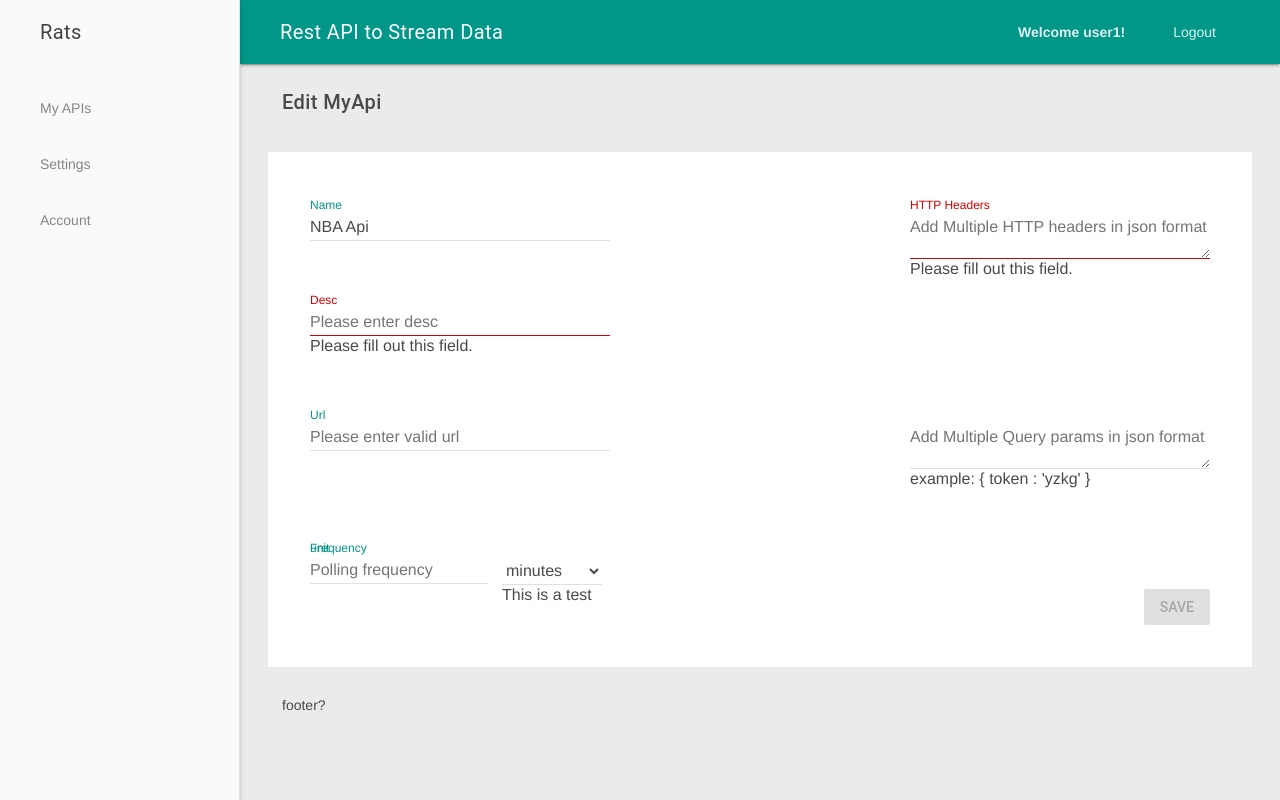
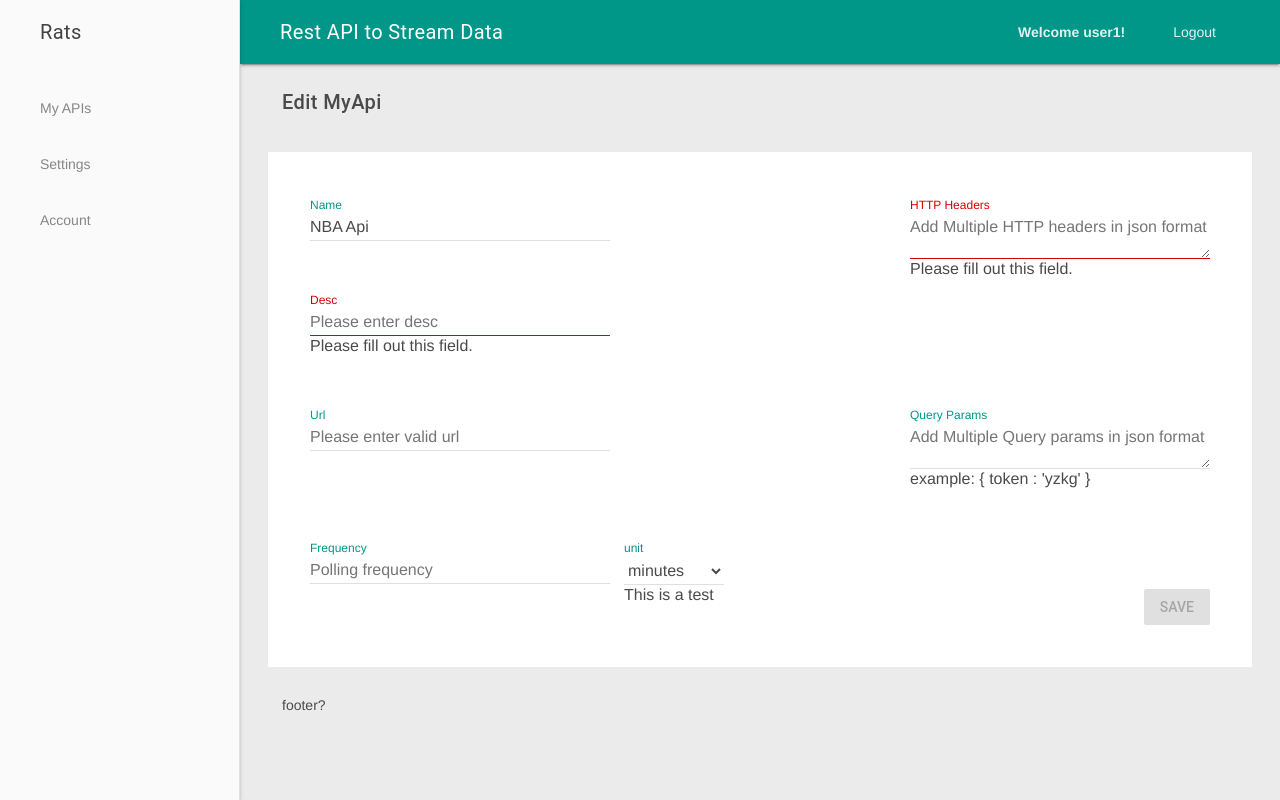
Before and after one commit to rest2stream/rest2stream, a Vue app in the folder vue3/: page /myapi/edit/1 in a window 1280 px wide. Built offline with nearby package versions, Linux system fonts and the light colour scheme.

Commit message:
introduced global css definition for all form elements

```diff
--- a/vue3/src/components/forms/FormInput.vue
+++ b/vue3/src/components/forms/FormInput.vue
@@ -1,19 +1,20 @@
 <template>
 
+  <div :class="divClass || styling.FormInput?.divClass || styling.divClass">
     <label
       v-if="id && !label"
-      :class="labelClass || styling.FormInput?.labelClass"
+      :class="labelClass || styling.FormInput?.labelClass || styling.labelClass"
       :for="id"
     >{{id}}</label>
 
     <label
       v-if="id && label"
-      :class="labelClass || styling.FormInput?.labelClass"
+      :class="labelClass || styling.FormInput?.labelClass || styling.labelClass"
       :for="id"
     >{{label}}</label>
 
     <input
-      :class="inputClass || styling.FormInput?.inputClass"
+      :class="inputClass || styling.FormInput?.inputClass || styling.elementsClass"
       v-bind="$attrs"
       :id="id"
       :value="modelValue"
@@ -21,6 +22,7 @@
     >
     <span v-if="validationMessage">{{validationMessage}}</span>
     <span v-if="help && !validationMessage">{{help}}</span>
+  </div>
 
 </template>
 
@@ -49,6 +51,9 @@
         inputClass: {
           type: String
         },
+        divClass: {
+          type: String
+        },
         //validationMessage: {
         //  type: String
         //},
--- a/vue3/src/components/forms/FormSelect.vue
+++ b/vue3/src/components/forms/FormSelect.vue
@@ -1,19 +1,20 @@
 <template>
 
+  <div :class="divClass || styling.FormSelect?.divClass || styling.divClass">
     <label
       v-if="id && !label"
-      :class="labelClass || styling.FormSelect?.labelClass"
+      :class="labelClass || styling.FormSelect?.labelClass || styling.labelClass"
       :for="id"
     >{{id}}</label>
 
     <label
       v-if="id && label"
-      :class="labelClass || styling.FormSelect?.labelClass"
+      :class="labelClass || styling.FormSelect?.labelClass || styling.labelClass"
       :for="id"
     >{{label}}</label>
 
     <select
-      :class="selectClass || styling.FormSelect?.selectClass"
+      :class="selectClass || styling.FormSelect?.selectClass || styling.elementsClass"
       :value="modelValue"
       @change="$emit('update:modelValue', $event.target.value)"
     >
@@ -24,6 +25,7 @@
 
     <span v-if="validationMessage">{{validationMessage}}</span>
     <span v-if="help">{{help}}</span>
+  </div>
 
 
 </template>
@@ -55,7 +57,10 @@
       },
       labelClass: {
         type: String
-      }
+      },
+      divClass: {
+        type: String
+      },
     },
     setup(props) {
       const frm = inject('__frmMain');
--- a/vue3/src/components/forms/FormTextarea.vue
+++ b/vue3/src/components/forms/FormTextarea.vue
@@ -1,19 +1,20 @@
 <template>
 
+  <div :class="divClass || styling.FormTextarea?.divClass || styling.divClass">
     <label
       v-if="id && !label"
-      :class="labelClass || styling.FormTextarea.labelClass"
+      :class="labelClass || styling.FormTextarea?.labelClass || styling.labelClass"
       :for="id"
     >{{id}}</label>
 
     <label
       v-if="id && label"
-      :class="labelClass || styling.FormTextarea.labelClass"
+      :class="labelClass || styling.FormTextarea?.labelClass || styling.labelClass"
       :for="id"
     >{{label}}</label>
 
     <textarea
-      :class="textareaClass || styling.FormTextarea.textareaClass"
+      :class="textareaClass || styling.FormTextarea?.textareaClass || styling.elementsClass"
       v-bind="$attrs"
       :id="id"
       :value="modelValue"
@@ -21,6 +22,7 @@
     ></textarea>
     <span v-if="validationMessage">{{validationMessage}}</span>
     <span v-if="help && !validationMessage">{{help}}</span>
+  </div>
 
 </template>
 
@@ -57,6 +59,9 @@
         textareaClass: {
           type: String
         },
+        divClass: {
+          type: String
+        },
         //validationMessage: {
         //  type: String
         //},
--- a/vue3/src/views/MyApiEdit.vue
+++ b/vue3/src/views/MyApiEdit.vue
@@ -2,14 +2,9 @@
   <FormMain
     v-model="frm"
     :styling="{
-      FormInput: {
-        labelClass: 'mdl-textfield__label',
-        inputClass: 'mdl-textfield__input'
-      },
-      FormTextarea: {
-        labelClass: 'mdl-textfield__label',
-        textareaClass: 'mdl-textfield__input'
-      },
+      divClass: 'mdl-textfield mdl-js-textfield mdl-textfield--floating-label',
+      labelClass: 'mdl-textfield__label',
+      elementsClass: 'mdl-textfield__input'
     }"
     #default="{ isValid }"
   >
@@ -17,7 +12,7 @@
 <!--      {{frm}}
       {{store.state.myapi}} -->
 
-        <div :class="`${css}__name mdl-textfield mdl-js-textfield mdl-textfield--floating-label`">
+        <div :class="`${css}__name`">
           <FormInput
             id="Name"
             type="text"
@@ -27,7 +22,7 @@
           />
         </div>
 
-        <div :class="`${css}__desc mdl-textfield mdl-js-textfield mdl-textfield--floating-label`">
+        <div :class="`${css}__desc`">
           <FormInput
             id="Desc"
             type="text"
@@ -37,7 +32,7 @@
           />
         </div>
 
-        <div :class="`${css}__url mdl-textfield mdl-js-textfield mdl-textfield--floating-label`">
+        <div :class="`${css}__url`">
           <FormInput
             id="Url"
             type="url"
@@ -46,7 +41,7 @@
           />
         </div>
 
-        <div :class="`${css}__frequency mdl-textfield mdl-js-textfield mdl-textfield--floating-label`">
+        <div :class="`${css}__frequency`">
           <div>
             <FormInput
               id="Frequency"
@@ -67,7 +62,7 @@
           </div>
         </div>
 
-        <div :class="`${css}__headers mdl-textfield mdl-js-textfield mdl-textfield--floating-label`">
+        <div :class="`${css}__headers`">
           <FormTextarea
             v-model="frm.http_headers"
             id="headers"
@@ -78,7 +73,7 @@
           />
         </div>
 
-        <div class="`${css}__query_params mdl-textfield mdl-js-textfield mdl-textfield--floating-label`">
+        <div class="`${css}__query_params`">
           <FormTextarea
             v-model="frm.query_params"
             id="query_params"
```
